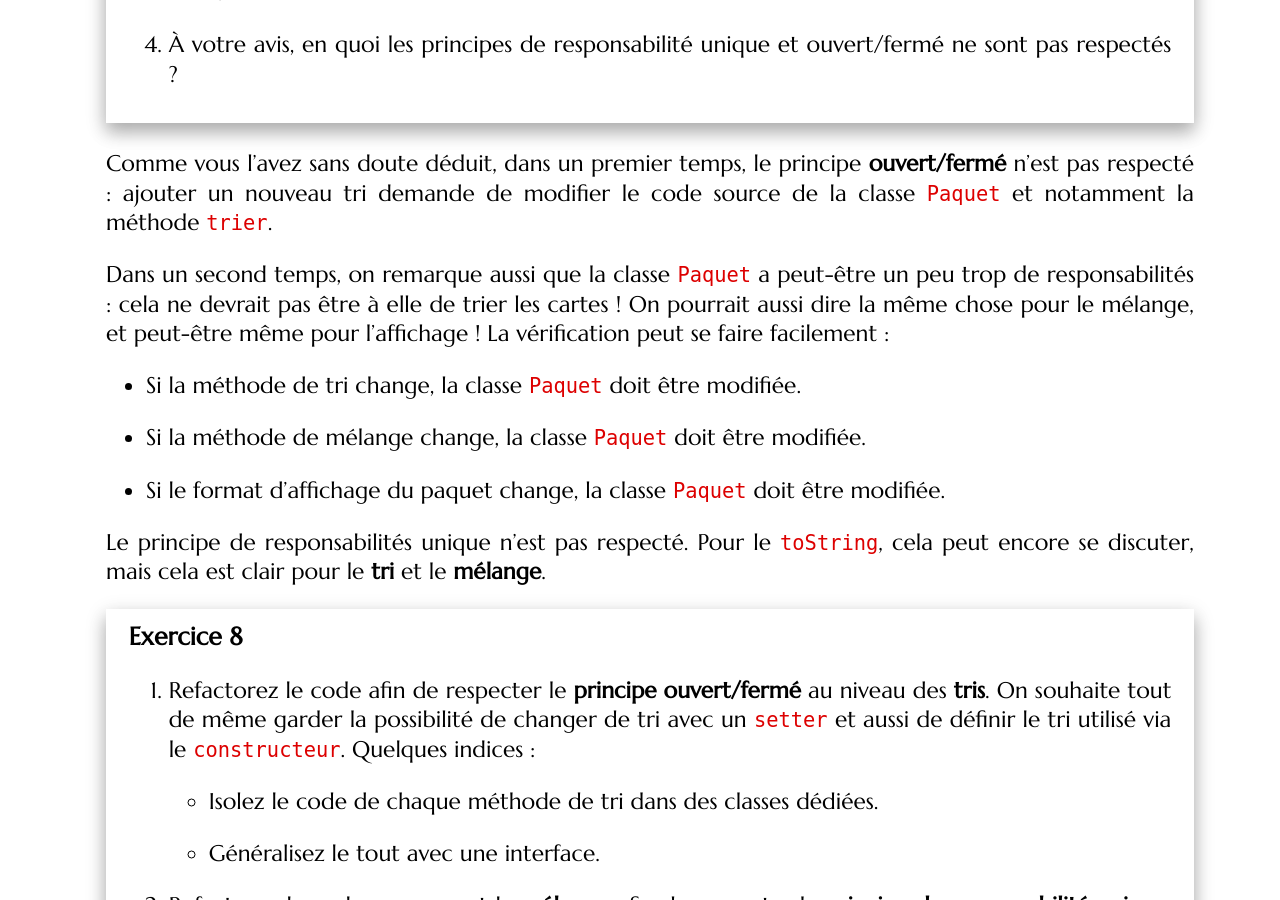
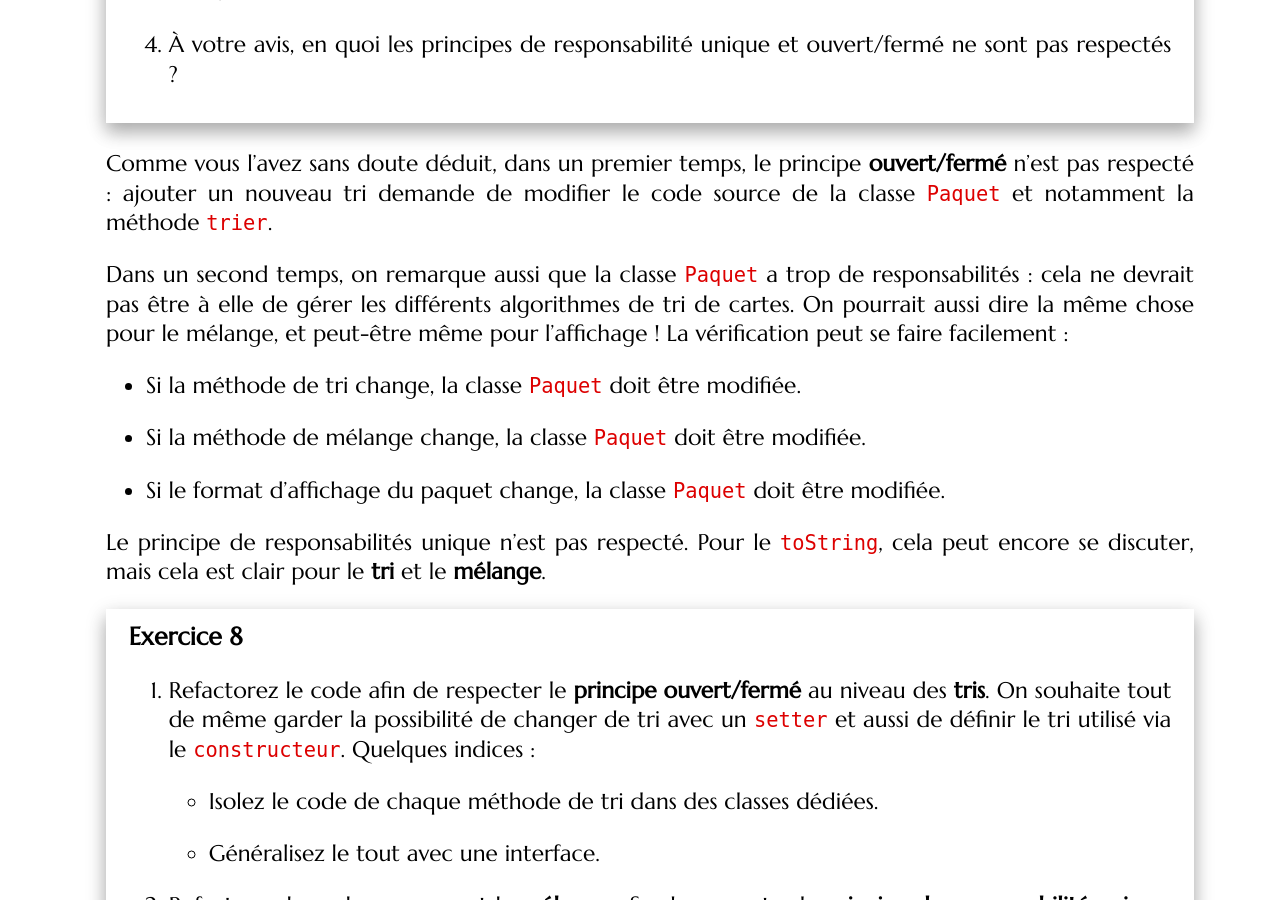
Before and after one commit to mgasquet/R304-QualiteDeveloppement, a Jekyll site: the page built from tutorials/tutorial3.md, in a window 1280 px wide and 900 px high, scrolled down 16409 px. Built offline with Jekyll 4.4.1, drawn with Linux system fonts in a browser that asks for light colours; some web fonts are replaced.

Commit message:
reformulation concernant SRP pour les tris

```diff
--- a/tutorials/tutorial3.md
+++ b/tutorials/tutorial3.md
@@ -430,7 +430,7 @@ Nous allons maintenant tester votre compréhension des deux principes (`S` et `O
 
 Comme vous l'avez sans doute déduit, dans un premier temps, le principe **ouvert/fermé** n'est pas respecté : ajouter un nouveau tri demande de modifier le code source de la classe `Paquet` et notamment la méthode `trier`.
 
-Dans un second temps, on remarque aussi que la classe `Paquet` a peut-être un peu trop de responsabilités : cela ne devrait pas être à elle de trier les cartes ! On pourrait aussi dire la même chose pour le mélange, et peut-être même pour l'affichage ! La vérification peut se faire facilement :
+Dans un second temps, on remarque aussi que la classe `Paquet` a trop de responsabilités : cela ne devrait pas être à elle de gérer les différents algorithmes de tri de cartes. On pourrait aussi dire la même chose pour le mélange, et peut-être même pour l'affichage ! La vérification peut se faire facilement :
 
 * Si la méthode de tri change, la classe `Paquet` doit être modifiée.
 
```
